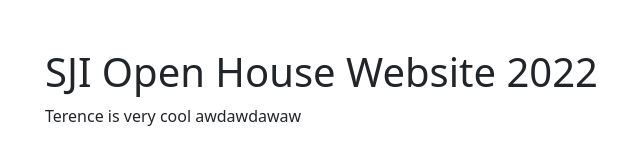
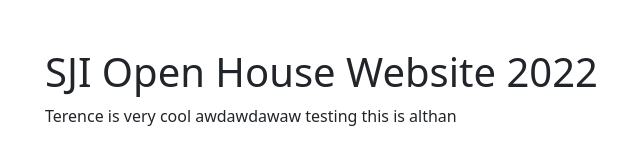
Before and after one commit to of89p/sjiopenhouse, a plain HTML site: page index.html in a window 1280 px wide. Shown: the whole page, without its empty margins (37-677 px from the left). Drawn offline with nearby package versions, Linux system fonts and the light colour scheme.

Commit message:
Update index.html

```diff
--- a/index.html
+++ b/index.html
@@ -10,7 +10,7 @@
 <body class="container">
     <br><br>
   <h1>SJI Open House Website 2022</h1>
-  <p> Terence is very cool awdawdawaw</p>
+  <p> Terence is very cool awdawdawaw testing this is althan</p>
 </body>
 
 
```
